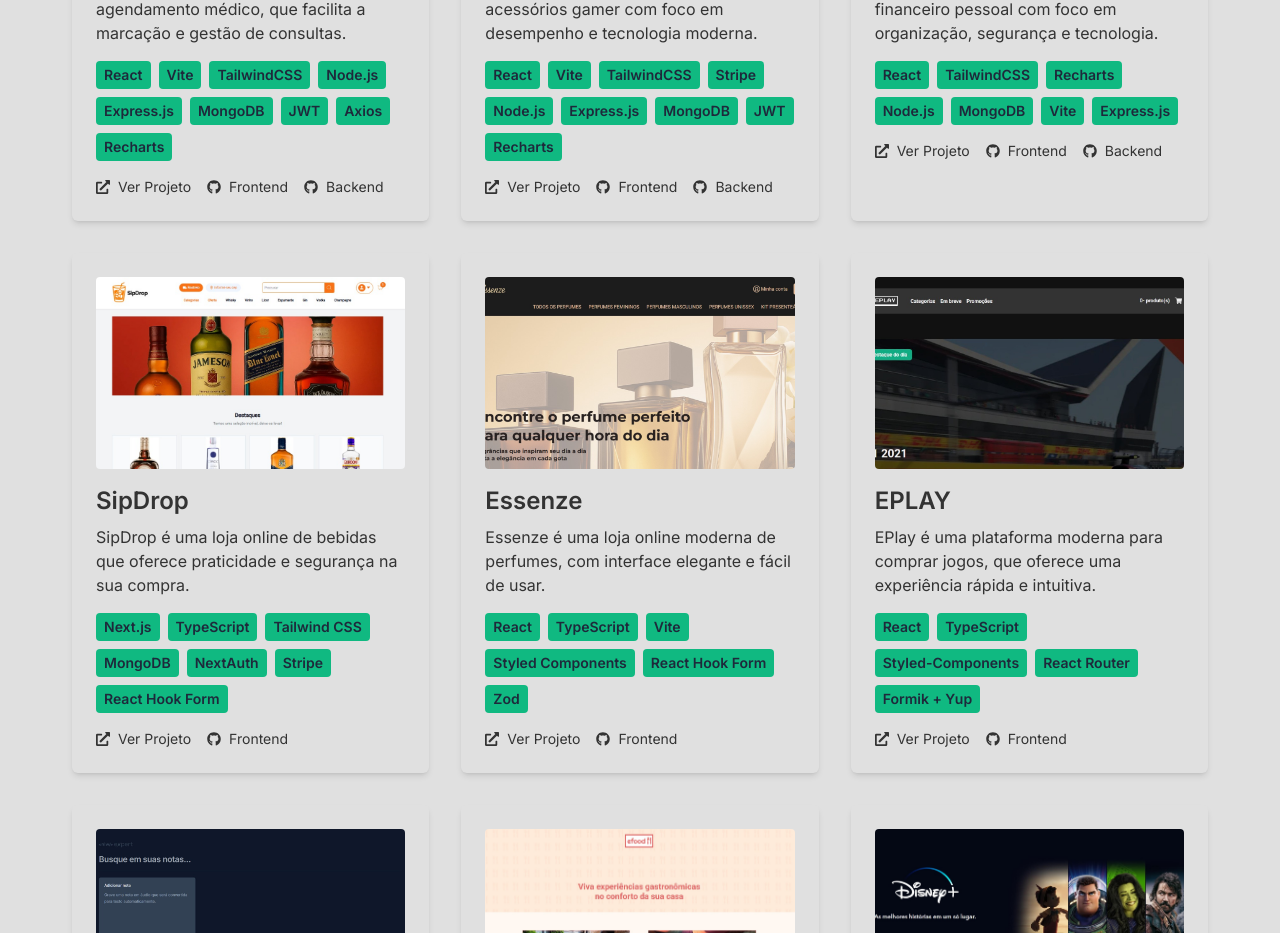
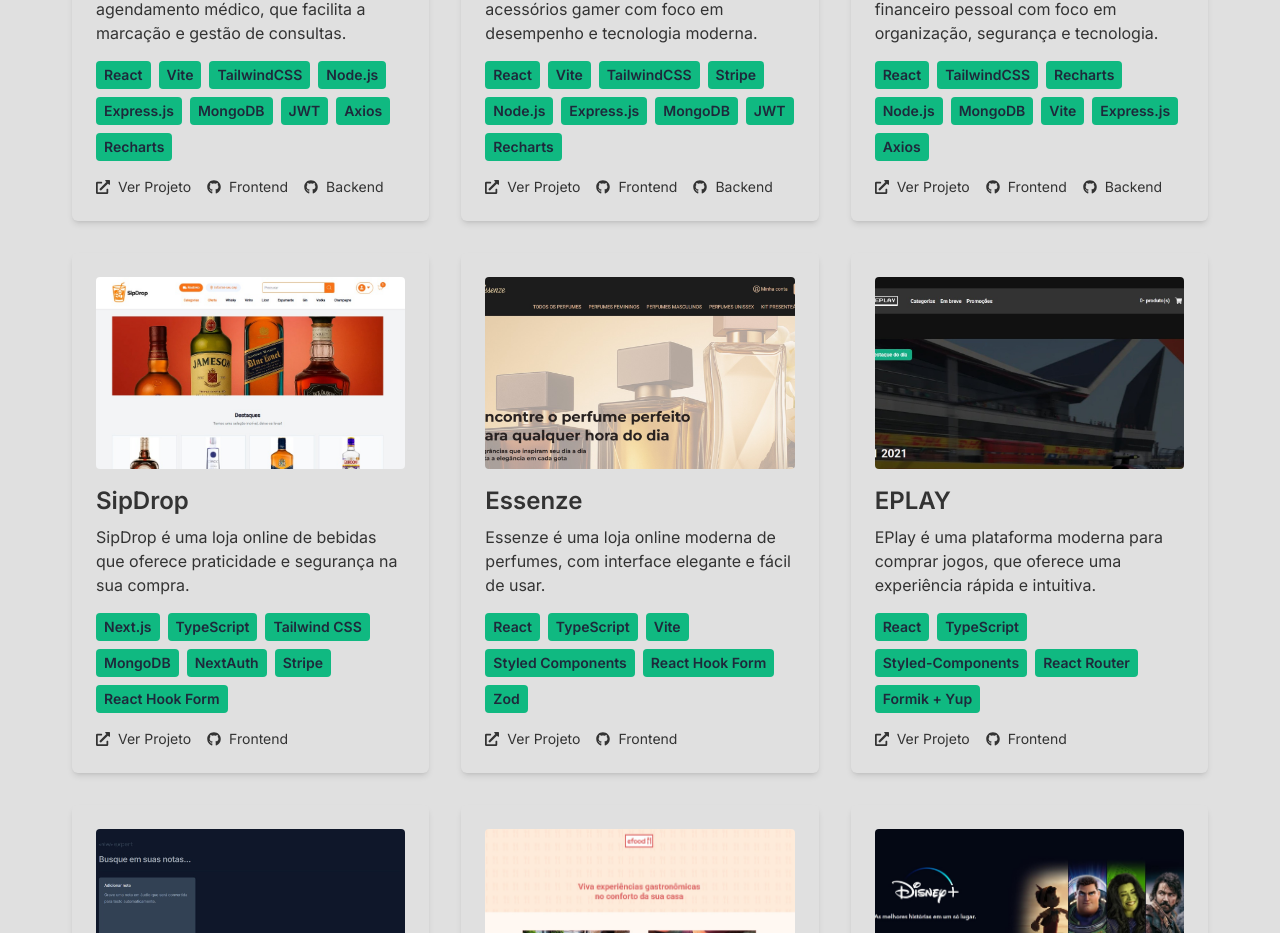
Before and after one commit to spotivyie/portfolio, a React (Vite) app: page / in a window 1280 px wide. Shown: the part 2958-3891 px from the top of the page. Built offline with nearby package versions, Linux system fonts and the light colour scheme.

Commit message:
atualizando projetos

```diff
--- a/src/assets/constants/constants.js
+++ b/src/assets/constants/constants.js
@@ -67,7 +67,7 @@
         title: "Expense",
         image: expense,
         description: "Expense é uma aplicação moderna para controle financeiro pessoal, que facilita o gerenciamento de despesas e rendas. O frontend, construído com React, Vite e TailwindCSS, oferece uma interface intuitiva e responsiva, com gráficos de dados usando Recharts e notificações com react-hot-toast. O backend utiliza Node.js, Express e MongoDB com Mongoose para persistência de dados, além de recursos como autenticação segura via JWT, upload de arquivos com Multer e segurança de senhas com bcryptjs.",
-        technologies: ["React", "TailwindCSS", "Recharts", "Node.js", "MongoDB", "Vite", "Express.js" ],
+        technologies: ["React", "TailwindCSS", "Recharts", "Node.js", "MongoDB", "Vite", "Express.js", "Axios" ],
         github: [
             { type: "Frontend", url: "https://github.com/spotivyie/expense_frontend" },
             { type: "Backend", url: "https://github.com/spotivyie/expense_backend" }
```
